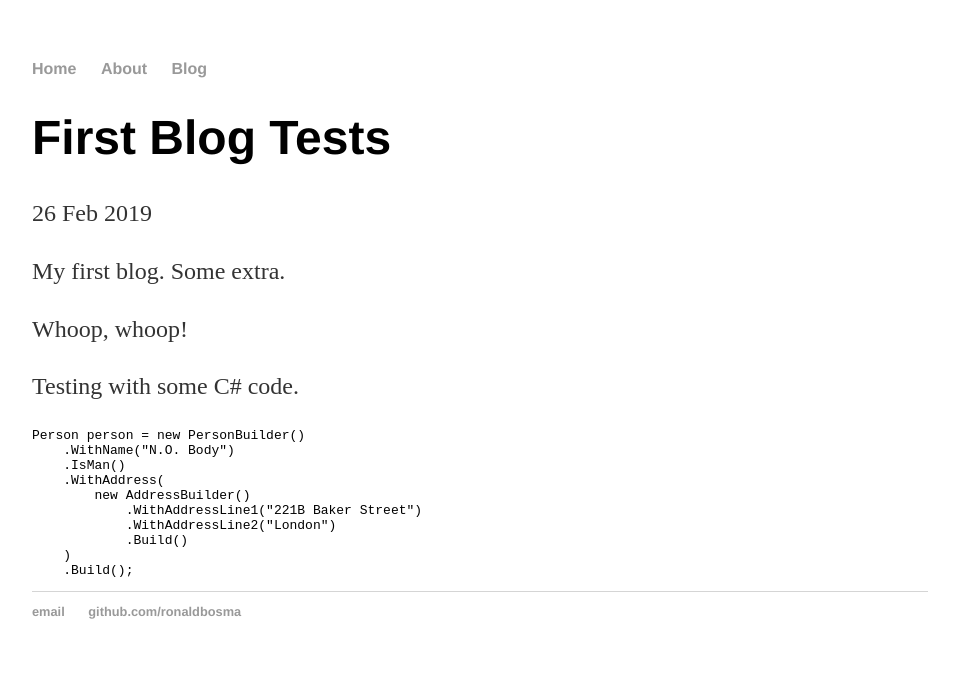
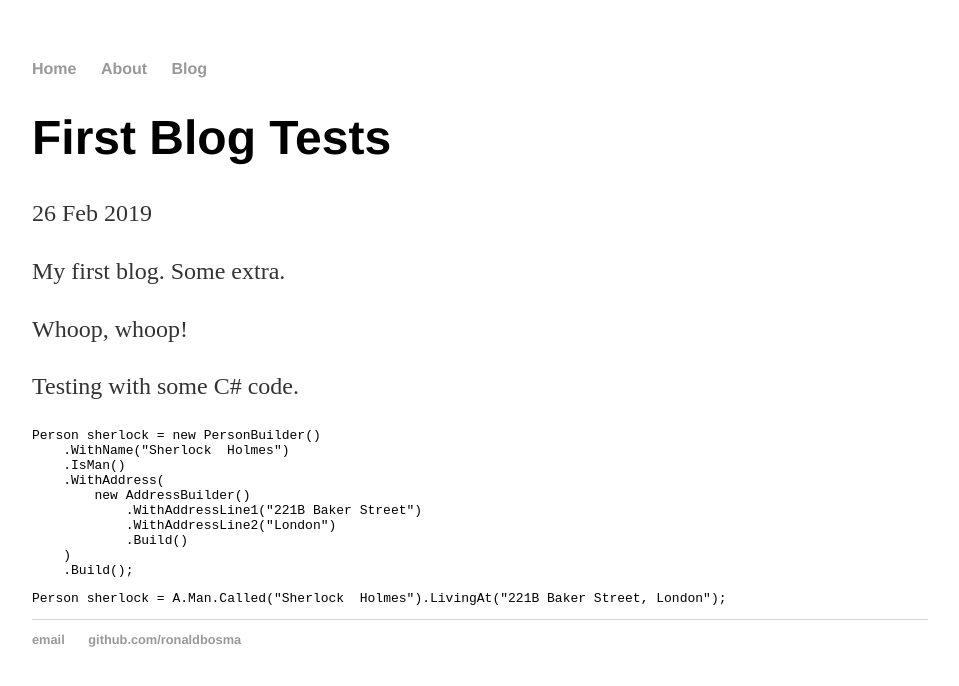
Before and after one commit to ronaldbosma/ronaldbosma.github.io, a Jekyll site: the page built from _posts/2019-02-26-first-blog-test.md, in a window 1280 px wide. Shown: the top 686 px of the page, without its empty margins (160-1119 px from the left). Built offline with Jekyll 4.4.1, drawn with Linux system fonts in a browser that asks for light colours.

Commit message:
Test builder gerefactored

````diff
--- a/_posts/2019-02-26-first-blog-test.md
+++ b/_posts/2019-02-26-first-blog-test.md
@@ -11,8 +11,8 @@ Whoop, whoop!
 
 Testing with some C# code.
 ```csharp
-Person person = new PersonBuilder()
-    .WithName("N.O. Body")
+Person sherlock = new PersonBuilder()
+    .WithName("Sherlock  Holmes")
     .IsMan()
     .WithAddress(
         new AddressBuilder()
@@ -22,3 +22,8 @@ Person person = new PersonBuilder()
     )
     .Build();
 ```
+
+
+```csharp
+Person sherlock = A.Man.Called("Sherlock  Holmes").LivingAt("221B Baker Street, London");
+```
````
